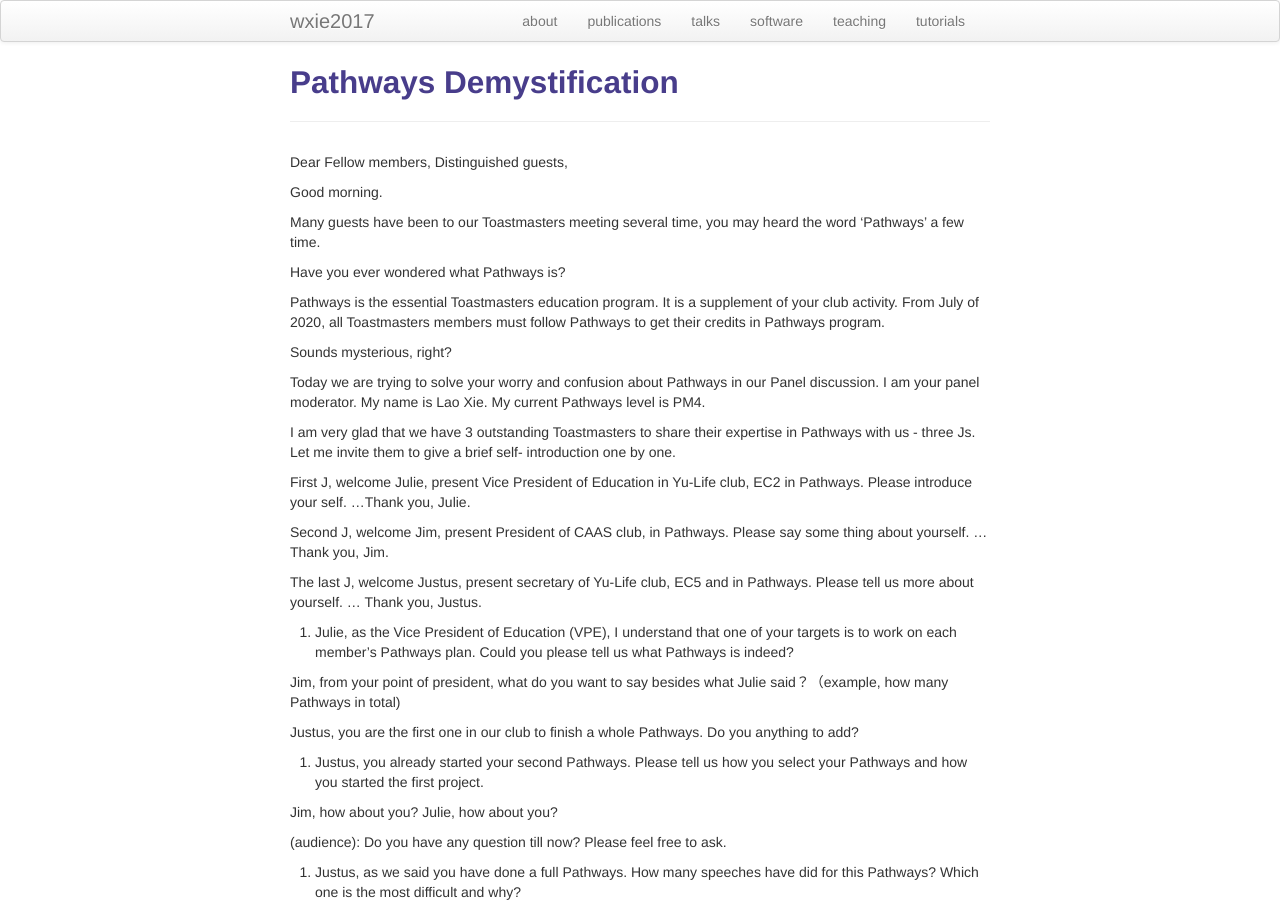
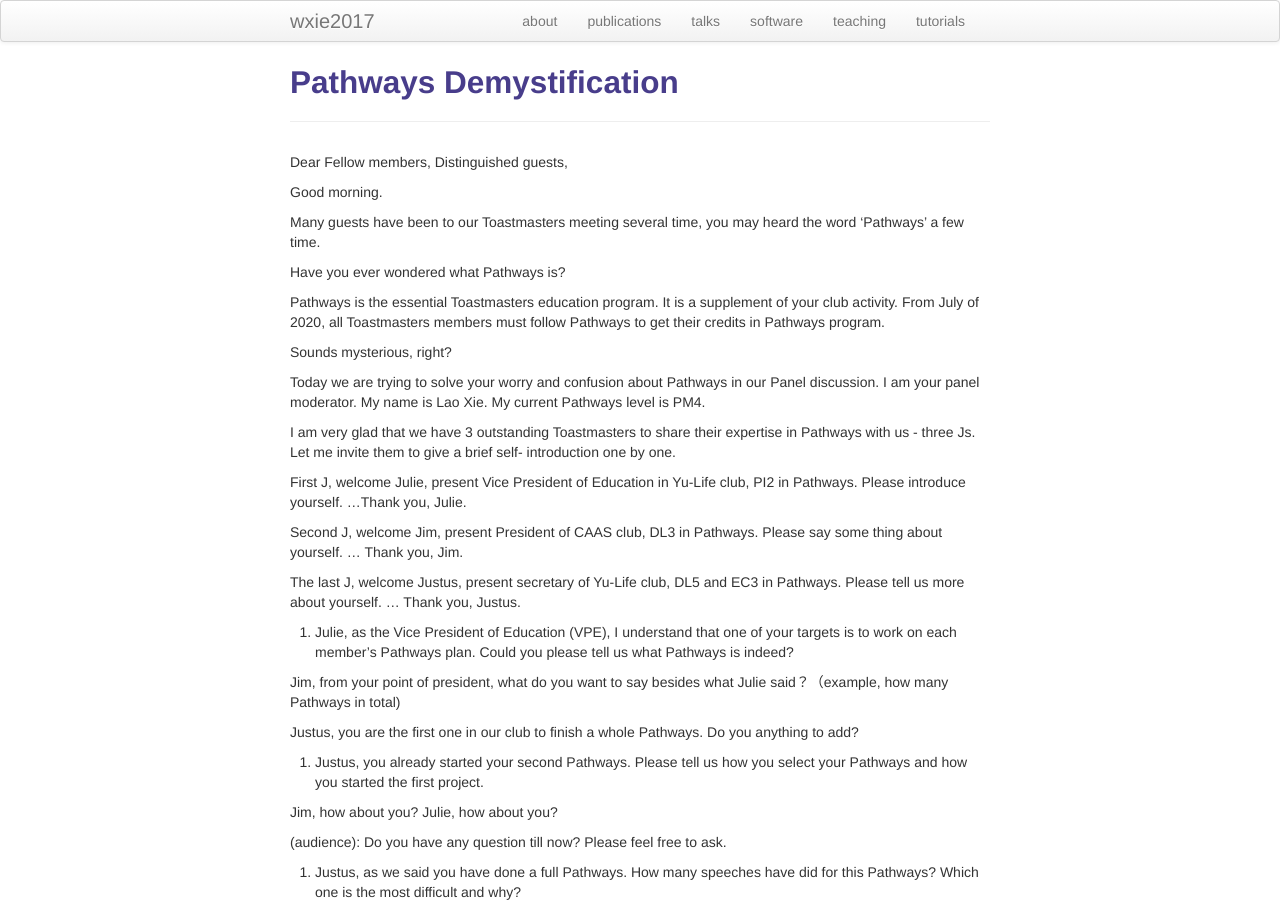
Before and after one commit to wxie2017/wxie2017.github.io, a Jekyll site: the page built from pages/speech/Pathways_Demystification.md, in a window 1280 px wide and 900 px high. Built offline with Jekyll 4.4.1, drawn with Linux system fonts in a browser that asks for light colours.

Commit message:
add a few information

```diff
--- a/pages/speech/Pathways_Demystification.md
+++ b/pages/speech/Pathways_Demystification.md
@@ -30,14 +30,14 @@ in Pathways with us - three Js. Let me invite them to give a brief self-
 introduction one by one.
 
 First J, welcome Julie, present Vice President of Education in Yu-Life club,
-EC2 in Pathways. Please introduce your self.
+PI2 in Pathways. Please introduce yourself.
 ...Thank you, Julie.
 
-Second J, welcome Jim, present President of CAAS club, in Pathways. Please
+Second J, welcome Jim, present President of CAAS club, DL3 in Pathways. Please
 say some thing about yourself.
 ... Thank you, Jim.
 
-The last J, welcome Justus, present secretary of Yu-Life club, EC5 and
+The last J, welcome Justus, present secretary of Yu-Life club, DL5 and EC3
 in Pathways. Please tell us more about yourself.
 ... Thank you, Justus.
 
```
Also changed, not shown: other parts of pages/speech/Pathways_Demystification.md (+1 -1 lines).
